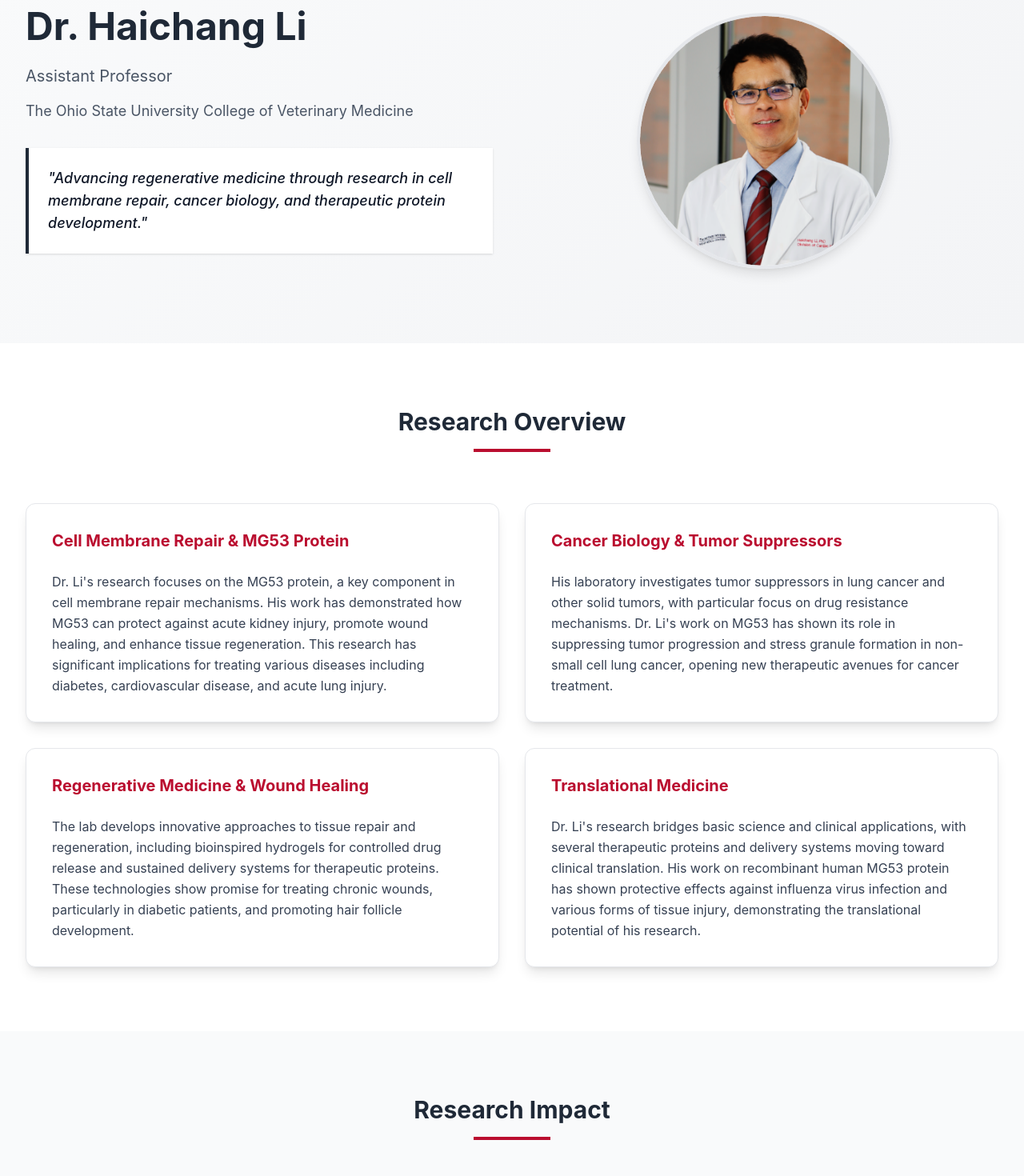
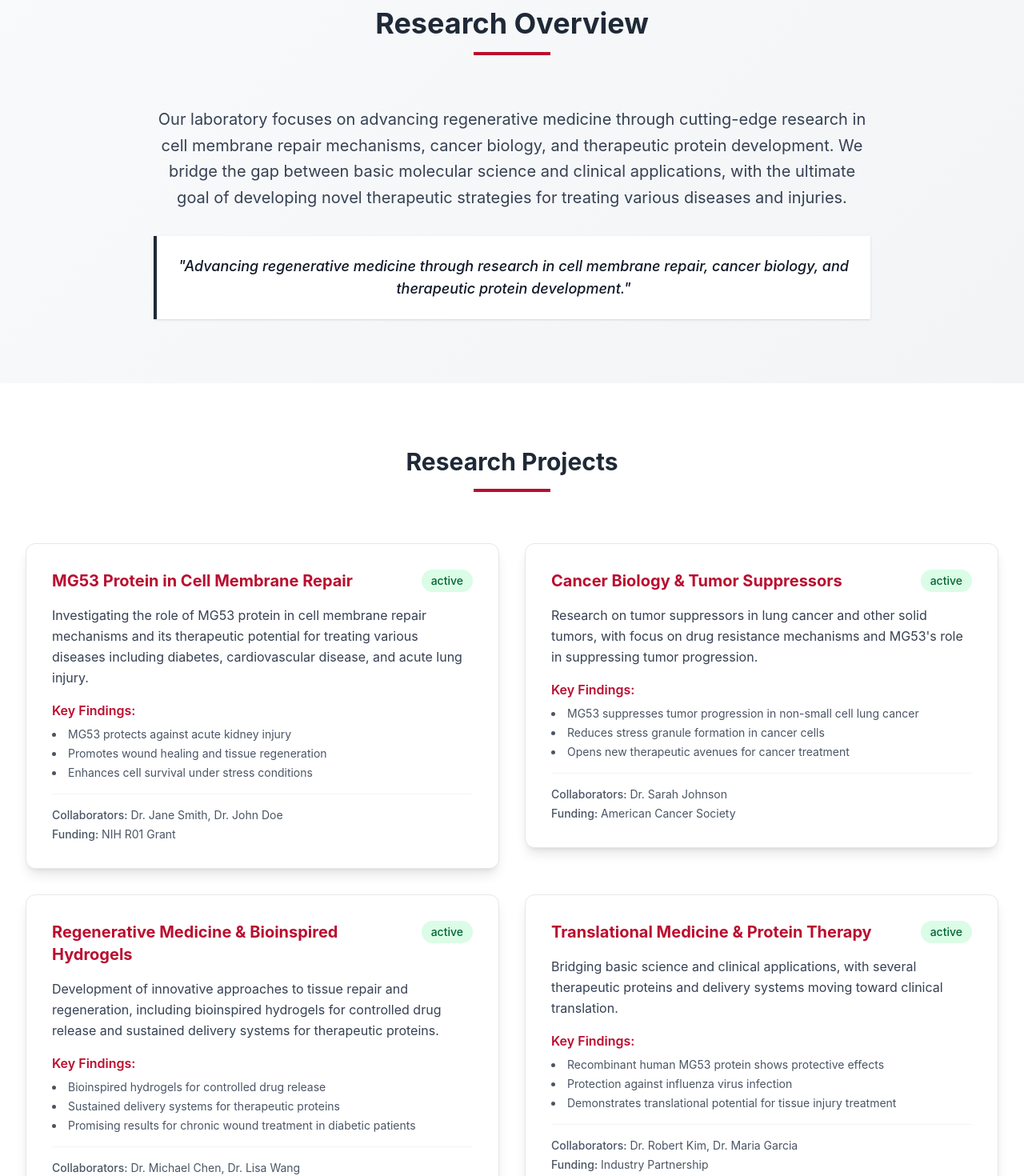
Before and after one commit to lifrank1/haichanglilab.com, a Next.js app: page / in a window 1280 px wide. Shown: the part 260-1730 px from the top of the page at 80% size. Built offline with nearby package versions, Linux system fonts and the light colour scheme.

Commit message:
admin panel start

```diff
--- a/app/page.tsx
+++ b/app/page.tsx
@@ -1,110 +1,106 @@
 import Image from "next/image";
+import { researchProjects, ResearchProject } from "../data/researchProjects";
+
+interface ResearchProjectCardProps {
+  project: ResearchProject;
+}
+
+function ResearchProjectCard({ project }: ResearchProjectCardProps) {
+  const getStatusColor = (status: string) => {
+    switch (status) {
+      case 'active': return 'bg-green-100 text-green-800';
+      case 'completed': return 'bg-blue-100 text-blue-800';
+      case 'upcoming': return 'bg-yellow-100 text-yellow-800';
+      default: return 'bg-gray-100 text-gray-800';
+    }
+  };
+
+  return (
+    <div className="bg-white rounded-xl shadow-lg hover:shadow-xl hover-lift transition-all duration-300 p-8 border border-gray-200 group">
+      <div className="flex justify-between items-start mb-4">
+        <h3 className="text-xl font-bold group-hover:text-osu-scarlet transition-colors duration-300" style={{ color: '#ba0d2f' }}>
+          {project.title}
+        </h3>
+        <span className={`px-3 py-1 rounded-full text-sm font-medium ${getStatusColor(project.status)}`}>
+          {project.status}
+        </span>
+      </div>
+
+      <p className="text-gray-700 leading-relaxed mb-4">
+        {project.description}
+      </p>
+
+      {project.keyFindings && project.keyFindings.length > 0 && (
+        <div className="mb-4">
+          <h4 className="font-semibold text-gray-900 mb-2" style={{ color: '#ba0d2f' }}>Key Findings:</h4>
+          <ul className="list-disc list-inside space-y-1">
+            {project.keyFindings.map((finding, index) => (
+              <li key={index} className="text-gray-600 text-sm">{finding}</li>
+            ))}
+          </ul>
+        </div>
+      )}
+
+      {(project.collaborators || project.funding) && (
+        <div className="pt-4 border-t border-gray-100">
+          {project.collaborators && (
+            <p className="text-sm text-gray-600 mb-1">
+              <span className="font-medium">Collaborators:</span> {project.collaborators.join(', ')}
+            </p>
+          )}
+          {project.funding && (
+            <p className="text-sm text-gray-600">
+              <span className="font-medium">Funding:</span> {project.funding}
+            </p>
+          )}
+        </div>
+      )}
+    </div>
+  );
+}
 
 export default function Home() {
   return (
     <div className="bg-white">
-      {/* Hero Section */}
-          <section className="bg-subtle-gradient py-20">
+      {/* Research Overview */}
+      <section className="py-20 bg-subtle-gradient">
         <div className="max-w-7xl mx-auto px-4 sm:px-6 lg:px-8">
-              <div className="grid grid-cols-1 lg:grid-cols-2 gap-12 items-center">
-                <div className="animate-fade-in-left">
-              <h1 className="text-4xl md:text-5xl font-bold text-osu-scarlet mb-6">
-                Dr. Haichang Li
-              </h1>
-              <p className="text-xl text-gray-600 mb-4">
-                Assistant Professor
-              </p>
-              <p className="text-lg text-gray-600 mb-8">
-                The Ohio State University College of Veterinary Medicine
+          <div className="text-center mb-16">
+            <h1 className="text-4xl font-bold text-osu-scarlet mb-4">Research Overview</h1>
+            <div className="w-24 h-1 bg-osu-scarlet mx-auto"></div>
+          </div>
+
+          <div className="max-w-4xl mx-auto text-center">
+            <p className="text-xl text-gray-700 leading-relaxed mb-8">
+              Our laboratory focuses on advancing regenerative medicine through cutting-edge research in cell membrane repair mechanisms,
+              cancer biology, and therapeutic protein development. We bridge the gap between basic molecular science and clinical applications,
+              with the ultimate goal of developing novel therapeutic strategies for treating various diseases and injuries.
             </p>
 
-              {/* Impact Statement */}
-              <div className="bg-white border-l-4 border-osu-scarlet p-6 mb-8 shadow-sm hover-lift transition-all duration-300">
+            <div className="bg-white border-l-4 border-osu-scarlet p-6 shadow-sm hover-lift transition-all duration-300">
               <p className="text-lg font-medium text-gray-900 italic">
                 "Advancing regenerative medicine through research in cell membrane repair,
                 cancer biology, and therapeutic protein development."
               </p>
             </div>
           </div>
-
-                <div className="flex justify-center animate-fade-in-right">
-                  <Image
-                    src="/headshots/headshot1.png"
-                    alt="Dr. Haichang Li"
-                    width={400}
-                    height={400}
-                    className="w-80 h-80 rounded-full object-cover border-4 border-gray-200 shadow-lg hover-lift transition-all duration-300 animate-gentle-float"
-                    priority
-                  />
-                </div>
-          </div>
         </div>
       </section>
 
-      {/* Research Overview */}
+      {/* Research Projects */}
       <section className="py-20 bg-white">
         <div className="max-w-7xl mx-auto px-4 sm:px-6 lg:px-8">
           <div className="text-center mb-16">
-            <h2 className="text-3xl font-bold text-osu-scarlet mb-4">Research Overview</h2>
+            <h2 className="text-3xl font-bold text-osu-scarlet mb-4">Research Projects</h2>
             <div className="w-24 h-1 bg-osu-scarlet mx-auto"></div>
           </div>
 
           <div className="grid grid-cols-1 md:grid-cols-2 gap-8">
-            <div className="bg-white rounded-xl shadow-lg hover:shadow-xl hover-lift transition-all duration-300 p-8 border border-gray-200 group animate-fade-in-up">
-              <div className="mb-6">
-                <h3 className="text-xl font-bold group-hover:text-osu-scarlet transition-colors duration-300" style={{ color: '#ba0d2f' }}>
-                  Cell Membrane Repair & MG53 Protein
-                </h3>
+            {researchProjects.map((project, index) => (
+              <div key={project.id} className="animate-fade-in-up" style={{ animationDelay: `${index * 0.1}s` }}>
+                <ResearchProjectCard project={project} />
               </div>
-              <p className="text-gray-700 leading-relaxed">
-                Dr. Li's research focuses on the MG53 protein, a key component in cell membrane repair mechanisms.
-                His work has demonstrated how MG53 can protect against acute kidney injury, promote wound healing,
-                and enhance tissue regeneration. This research has significant implications for treating various
-                diseases including diabetes, cardiovascular disease, and acute lung injury.
-              </p>
-            </div>
-
-            <div className="bg-white rounded-xl shadow-lg hover:shadow-xl hover-lift transition-all duration-300 p-8 border border-gray-200 group animate-fade-in-up" style={{ animationDelay: '0.1s' }}>
-              <div className="mb-6">
-                <h3 className="text-xl font-bold group-hover:text-osu-scarlet transition-colors duration-300" style={{ color: '#ba0d2f' }}>
-                  Cancer Biology & Tumor Suppressors
-                </h3>
-              </div>
-              <p className="text-gray-700 leading-relaxed">
-                His laboratory investigates tumor suppressors in lung cancer and other solid tumors, with particular
-                focus on drug resistance mechanisms. Dr. Li's work on MG53 has shown its role in suppressing tumor
-                progression and stress granule formation in non-small cell lung cancer, opening new therapeutic
-                avenues for cancer treatment.
-              </p>
-            </div>
-
-            <div className="bg-white rounded-xl shadow-lg hover:shadow-xl hover-lift transition-all duration-300 p-8 border border-gray-200 group animate-fade-in-up" style={{ animationDelay: '0.2s' }}>
-              <div className="mb-6">
-                <h3 className="text-xl font-bold group-hover:text-osu-scarlet transition-colors duration-300" style={{ color: '#ba0d2f' }}>
-                  Regenerative Medicine & Wound Healing
-                </h3>
-              </div>
-              <p className="text-gray-700 leading-relaxed">
-                The lab develops innovative approaches to tissue repair and regeneration, including bioinspired
-                hydrogels for controlled drug release and sustained delivery systems for therapeutic proteins.
-                These technologies show promise for treating chronic wounds, particularly in diabetic patients,
-                and promoting hair follicle development.
-              </p>
-            </div>
-
-            <div className="bg-white rounded-xl shadow-lg hover:shadow-xl hover-lift transition-all duration-300 p-8 border border-gray-200 group animate-fade-in-up" style={{ animationDelay: '0.3s' }}>
-              <div className="mb-6">
-                <h3 className="text-xl font-bold group-hover:text-osu-scarlet transition-colors duration-300" style={{ color: '#ba0d2f' }}>
-                  Translational Medicine
-                </h3>
-              </div>
-              <p className="text-gray-700 leading-relaxed">
-                Dr. Li's research bridges basic science and clinical applications, with several therapeutic
-                proteins and delivery systems moving toward clinical translation. His work on recombinant
-                human MG53 protein has shown protective effects against influenza virus infection and various
-                forms of tissue injury, demonstrating the translational potential of his research.
-              </p>
-            </div>
+            ))}
           </div>
         </div>
       </section>
--- /dev/null
+++ b/data/researchProjects.ts
@@ -0,0 +1,64 @@
+export interface ResearchProject {
+  id: string;
+  title: string;
+  description: string;
+  keyFindings?: string[];
+  status: 'active' | 'completed' | 'upcoming';
+  collaborators?: string[];
+  funding?: string;
+}
+
+export const researchProjects: ResearchProject[] = [
+  {
+    id: "mg53-membrane-repair",
+    title: "MG53 Protein in Cell Membrane Repair",
+    description: "Investigating the role of MG53 protein in cell membrane repair mechanisms and its therapeutic potential for treating various diseases including diabetes, cardiovascular disease, and acute lung injury.",
+    keyFindings: [
+      "MG53 protects against acute kidney injury",
+      "Promotes wound healing and tissue regeneration",
+      "Enhances cell survival under stress conditions"
+    ],
+    status: "active",
+    collaborators: ["Dr. Jane Smith", "Dr. John Doe"],
+    funding: "NIH R01 Grant"
+  },
+  {
+    id: "cancer-biology-tumor-suppressors",
+    title: "Cancer Biology & Tumor Suppressors",
+    description: "Research on tumor suppressors in lung cancer and other solid tumors, with focus on drug resistance mechanisms and MG53's role in suppressing tumor progression.",
+    keyFindings: [
+      "MG53 suppresses tumor progression in non-small cell lung cancer",
+      "Reduces stress granule formation in cancer cells",
+      "Opens new therapeutic avenues for cancer treatment"
+    ],
+    status: "active",
+    collaborators: ["Dr. Sarah Johnson"],
+    funding: "American Cancer Society"
+  },
+  {
+    id: "regenerative-medicine-hydrogels",
+    title: "Regenerative Medicine & Bioinspired Hydrogels",
+    description: "Development of innovative approaches to tissue repair and regeneration, including bioinspired hydrogels for controlled drug release and sustained delivery systems for therapeutic proteins.",
+    keyFindings: [
+      "Bioinspired hydrogels for controlled drug release",
+      "Sustained delivery systems for therapeutic proteins",
+      "Promising results for chronic wound treatment in diabetic patients"
+    ],
+    status: "active",
+    collaborators: ["Dr. Michael Chen", "Dr. Lisa Wang"],
+    funding: "NSF Grant"
+  },
+  {
+    id: "translational-protein-therapy",
+    title: "Translational Medicine & Protein Therapy",
+    description: "Bridging basic science and clinical applications, with several therapeutic proteins and delivery systems moving toward clinical translation.",
+    keyFindings: [
+      "Recombinant human MG53 protein shows protective effects",
+      "Protection against influenza virus infection",
+      "Demonstrates translational potential for tissue injury treatment"
+    ],
+    status: "active",
+    collaborators: ["Dr. Robert Kim", "Dr. Maria Garcia"],
+    funding: "Industry Partnership"
+  }
+];
```
Lines whose indentation alone changed are shown as unchanged.
